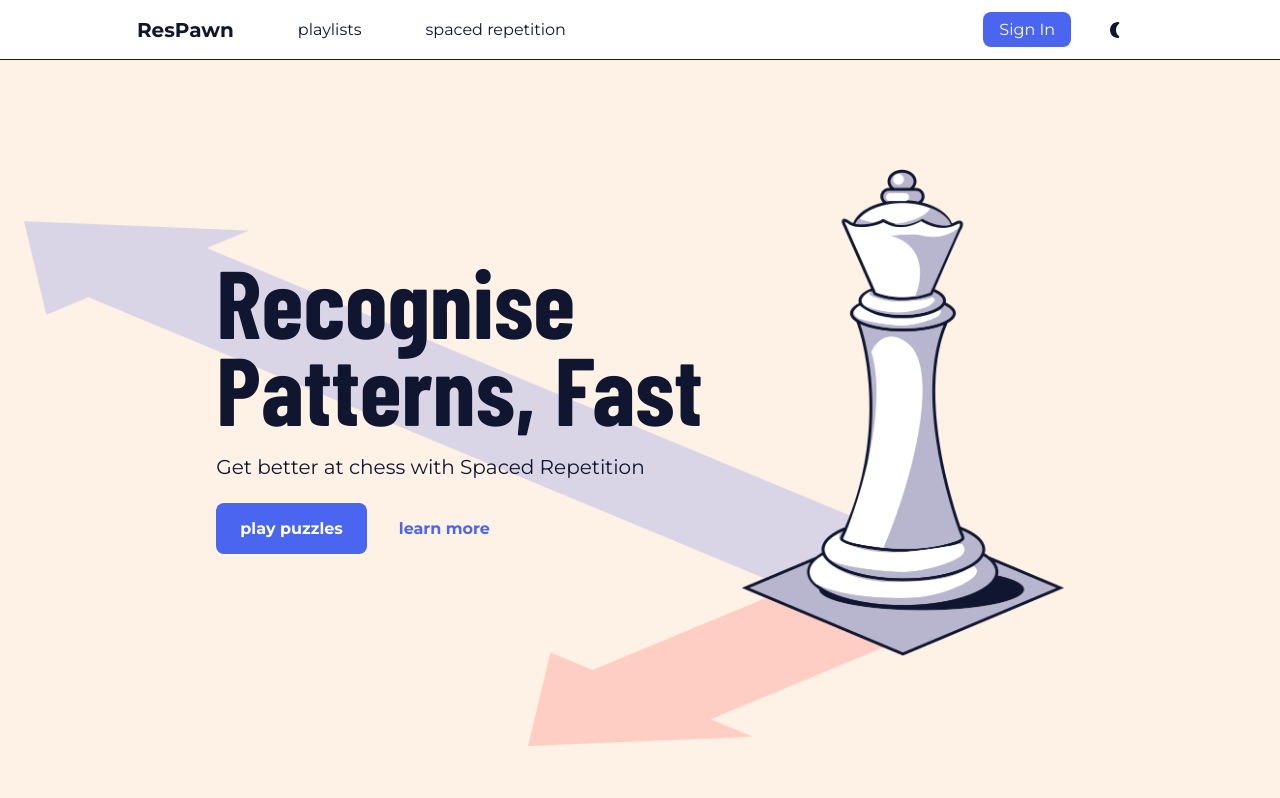
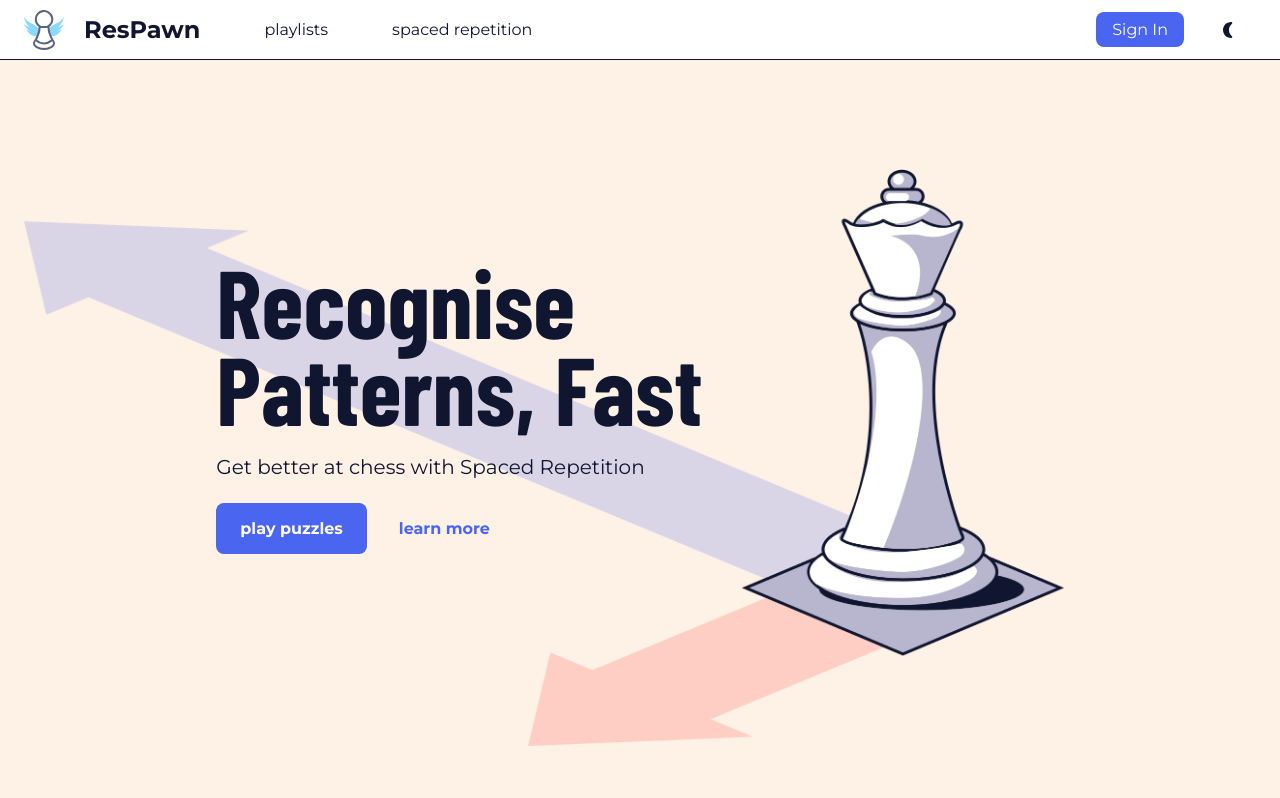
Before and after one commit to Boom123bam/Res-pawn, a SvelteKit app: page / in a window 1280 px wide. Shown: the top 798 px of the page. Built offline with nearby package versions, Linux system fonts and the light colour scheme; no server answers.

Commit message:
add logo

```diff
--- a/src/components/Navbar.svelte
+++ b/src/components/Navbar.svelte
@@ -7,6 +7,7 @@
     updateSettings,
   } from "../modules/localStorage";
   import { browser } from "$app/environment";
+  import logo from "$lib/logo.svg";
 
   let showRightMenu = false;
   let showMobileMenu = false;
@@ -32,7 +33,8 @@
 <nav>
   <ul class="desktop">
     <li>
-      <a href="/">
+      <a class="logo" href="/">
+        <img src={logo} alt="ResPawn logo" />
         <h4>ResPawn</h4>
       </a>
     </li>
@@ -112,7 +114,8 @@
 
   <ul class="mobile">
     <li>
-      <a href="/">
+      <a class="logo" href="/">
+        <img src={logo} alt="ResPawn logo" />
         <h4>ResPawn</h4>
       </a>
     </li>
@@ -195,7 +198,7 @@
   }
 
   nav > ul {
-    width: min(95ch, 100% - 3rem);
+    width: min(120ch, 100% - 3rem);
     margin: 0 auto;
     height: 100%;
     padding: 0;
@@ -222,6 +225,26 @@
     text-decoration: none;
     color: var(--text);
     display: block;
+  }
+
+  .logo {
+    display: flex;
+    align-items: center;
+    gap: 1.25rem;
+  }
+
+  .logo img {
+    transition: transform 0.2s;
+    width: 2.5rem;
+    height: 2.5rem;
+  }
+
+  .logo:hover img {
+    transform: translateY(-0.25rem);
+  }
+
+  .logo h4 {
+    font-size: 1.5rem;
   }
 
   a:has(img) {
```
Also changed, not shown: src/lib/logo.svg (added).
